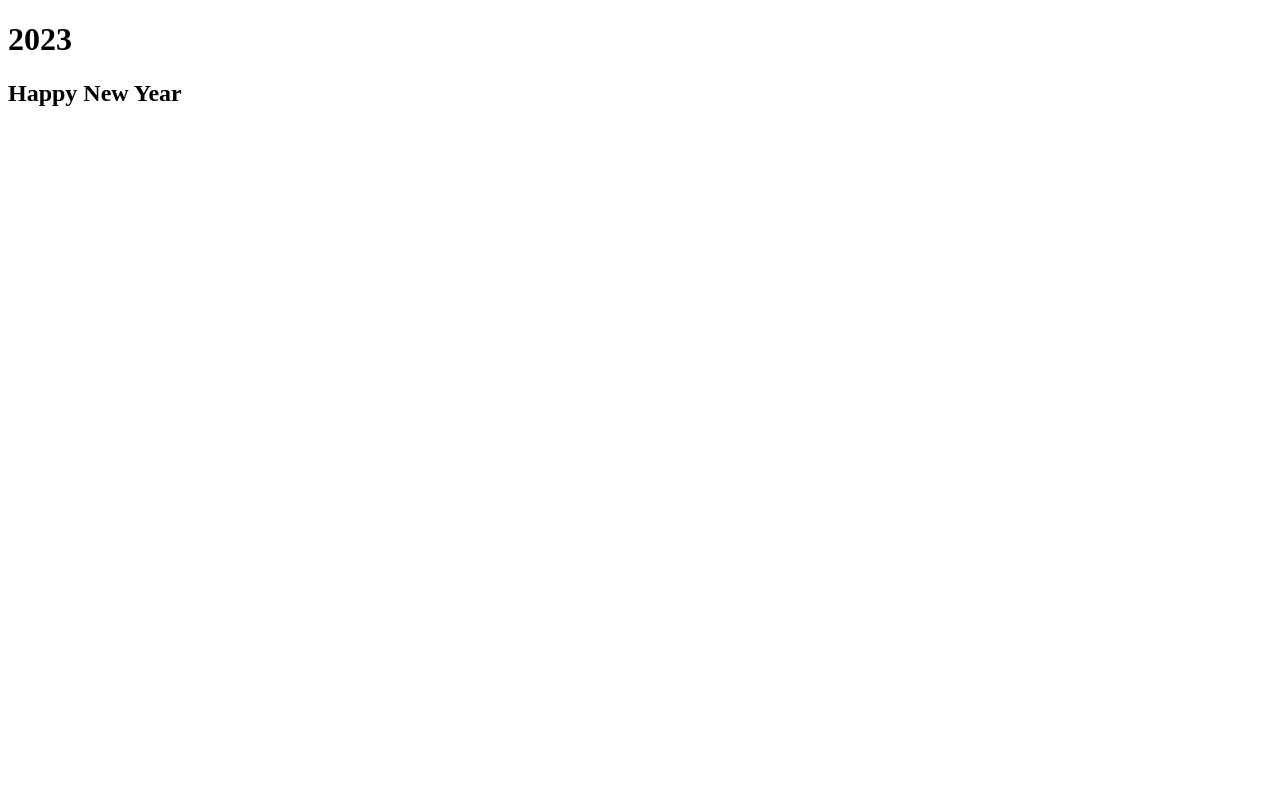
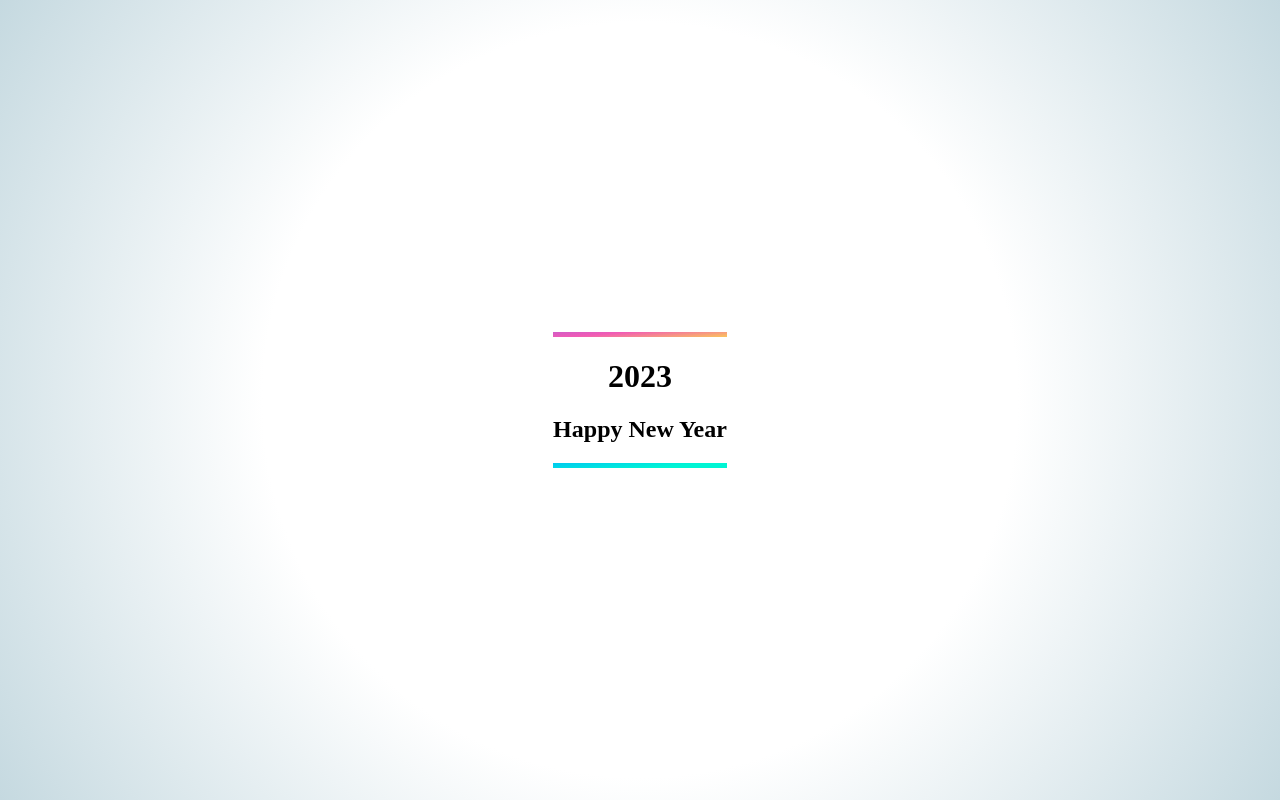
Before and after one commit to Razer2550/year-numbers, a plain HTML site: page index.html in a window 1280 px wide. Drawn offline with Linux system fonts and the light colour scheme.

Commit message:
body and main styles

```diff
--- a/style/style.css
+++ b/style/style.css
@@ -1 +1,18 @@
 @import url(https://fonts.googleapis.com/css?family=Archivo+Black);
+
+body {
+    display: grid;
+    place-items: center;
+    height: 100vh;
+    padding: 0;
+    margin: 0;
+    background: rgb(255, 255, 255);
+    background: radial-gradient(circle, rgba(255, 255, 255, 1) 50%, rgba(197,217, 224, 1) 100%);
+}
+
+.main {
+    text-align: center;
+    border-top: 5px solid;
+    border-bottom: 5px solid;
+    border-image: linear-gradient(150deg, rgba(155, 93, 229, 1) 0%, rgba(241, 91, 181, 1) 20%, rgba(254, 228, 64, 1) 40%, rgba(0, 187, 249, 1) 60%, rgba(0, 245, 212, 1) 80%) 10% 30%;
+}
```
